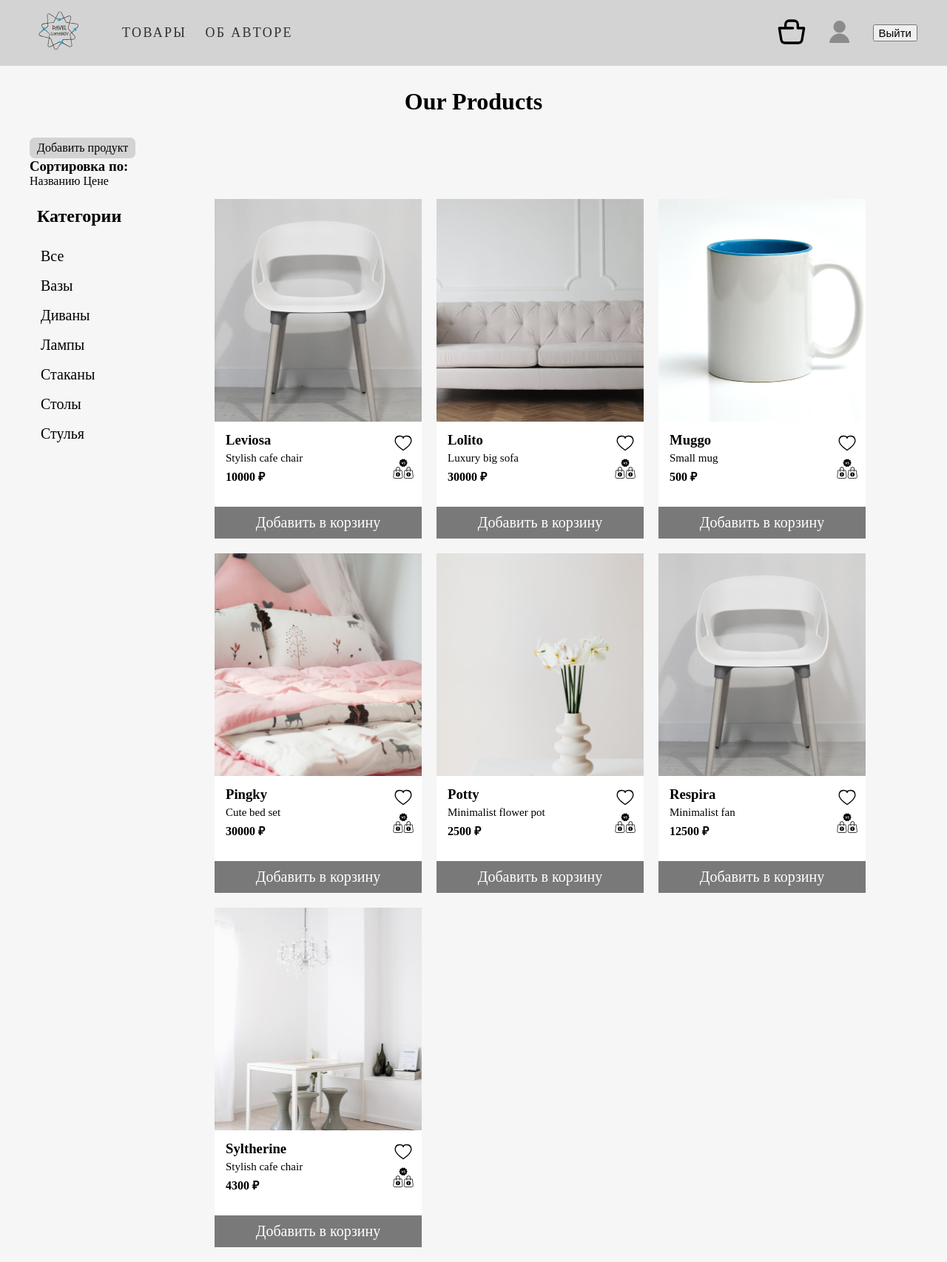
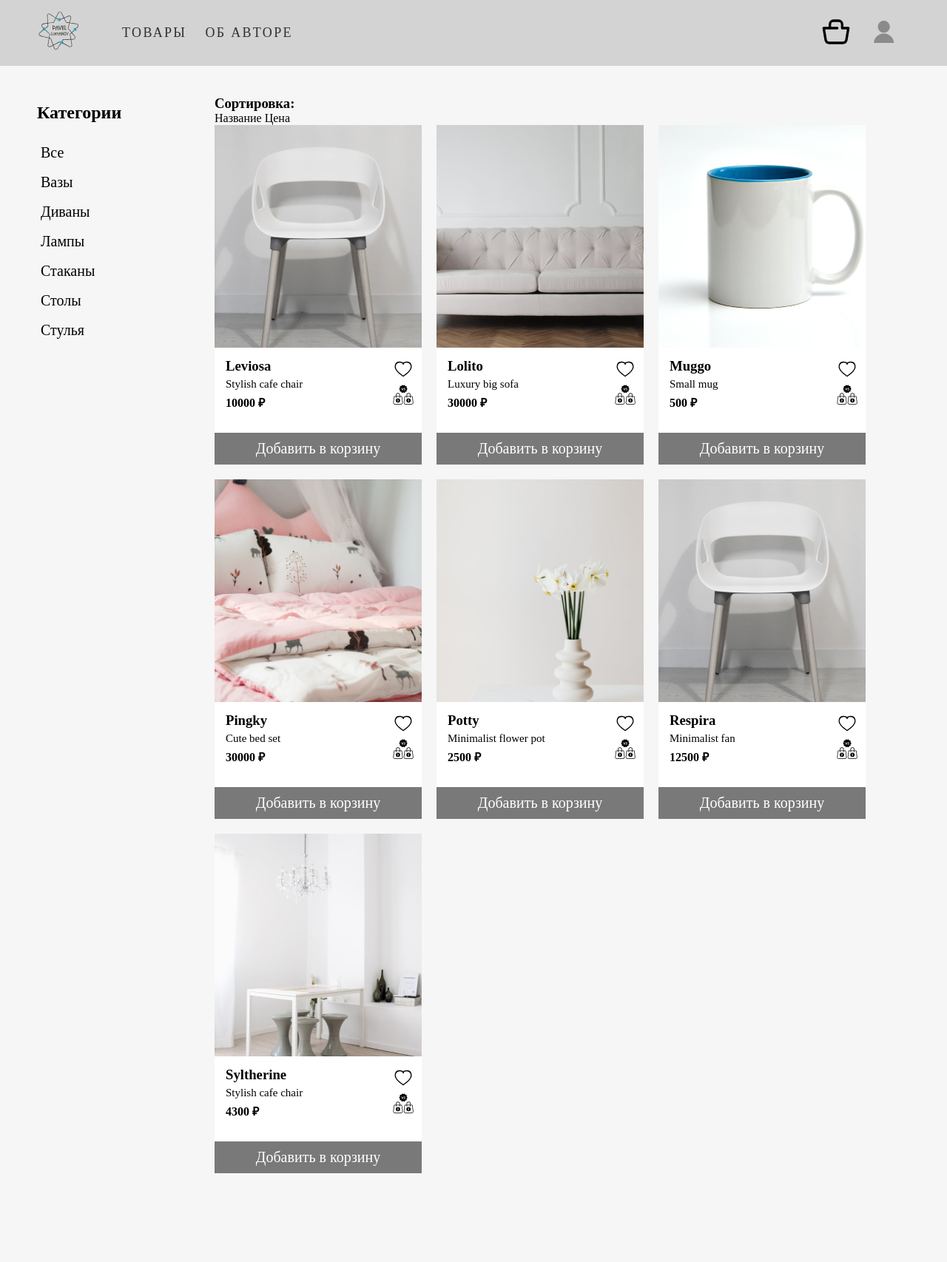
Before and after one commit to pavellukyanov08/OnlineShop_DjangoProject2, a Django app: page / in a window 1280 px wide. Shown: the whole page at 74% size. After the commit the page ends 1586 px from the top, so only its background shows below. Run offline with Django 4.2, Linux system fonts and the light colour scheme; a user stored in the database is signed in; data comes from the database, SQL or seed files in the repository; both versions use the stored data as it was after the commit.

Commit message:
OnlineShop ->

```diff
--- a/main_page/static/css/base.css
+++ b/main_page/static/css/base.css
@@ -98,11 +98,29 @@ ul {
 
 .dropdown {
   position: absolute;
-  top: 100%;
-  right: -40px;
   display: none;
+  top: 20px;
+  right: -90px;
+  text-align: center;
   background-color: #d3d3d3;
   border-radius: 5px;
+  border: 1px solid white;
+}
+
+.user-section {
+  /*display: flex;*/
+  /*flex-direction: column;*/
+  padding-bottom: 5px;
+  font-size: 20px;
+  border-bottom: 2px solid white;
+}
+
+.username {
+  padding-bottom: 7px;
+}
+
+.add-product {
+  font-size: 17px;
 }
 
 .dropdown ul {
@@ -115,19 +133,26 @@ ul {
   padding: 10px 10px 5px 10px;
 }
 
-.dropdown a {
+.dropdown a:hover {
+  color: white;
+  }
+
+.user-nav__profile:hover .dropdown {
+  display: block;
+  width: 200px;
+}
+
+.user-dropdown-nav li a{
   font-size: 20px;
 }
 
-.dropdown a:hover {
-  color: white;
+.logout-btn {
+  width: 70%;
 }
 
-.user-nav__profile:hover .dropdown {
-  display: block;
+.user-auth {
+  border-top: 2px solid white;
 }
-
-
 
 .user-nav__user-profile a {
   text-decoration: none;
@@ -141,7 +166,7 @@ ul {
   list-style: none;
 }
 
-.logout-btn {
+.logout-link {
   font-size: 15px;
 }
 
--- a/main_page/static/css/style.css
+++ b/main_page/static/css/style.css
@@ -11,11 +11,6 @@ body {
     box-sizing: border-box
 }
 
-h1 {
-    text-align: center;
-    padding: 30px 0 30px 0;
-}
-
 a {
     text-decoration: none;
     color: black;
@@ -24,7 +19,11 @@ a {
 
 .main-content {
     display: flex;
-    margin-top: 15px;
+    padding-top: 40px;
+}
+
+.user-section {
+    padding-bottom: 7px;
 }
 
 .categories-block h2 {
--- a/templates/main_page/base.html
+++ b/templates/main_page/base.html
@@ -40,19 +40,38 @@
 
                     <div class="dropdown">
                         <ul class="user-dropdown" id="user-dropdown">
+                            <li class="user-section">
+                                <a class="username" href="#">{{ user }}</a>
+
+                                {% if user.is_superuser and user.is_staff %}
+                                    <a class="add-product" href="{% url 'main_page:add_product' %}">Добавить продукт</a>
+                                {% endif %}
+                            </li>
+                        </ul>
+
+                        <ul class="user-dropdown-nav">
                             <li><a href="{% url 'favourites:all_products' %}">Избранное</a></li>
                             <li><a href="{% url 'compare:all_compare' %}">Сравнение</a></li>
+
+                        </ul>
+
+                        <ul class="user-auth">
+                            <li><a href="{% url 'login' %}">Сменить пользователя</a></li>
+                            <li>
+                                <form action="{% url 'logout' %}" method="post">
+                                    {% csrf_token %}
+                                    <button class="logout-btn">Выйти</button>
+                                </form>
+                            </li>
                         </ul>
                     </div>
                 </div>
 
                 <div class="user-nav__user-logout">
-                    <a href="">
-                        <form action="{% url 'logout' %}" method="post">
-                            {% csrf_token %}
-                            <button class="logout-btn">Выйти</button>
-                        </form>
-                    </a>
+{#                    <form action="{% url 'logout' %}" method="post">#}
+{#                        {% csrf_token %}#}
+{#                        <button class="logout-btn">Выйти</button>#}
+{#                    </form>#}
                 </div>
                 {% else %}
 
--- a/templates/main_page/index.html
+++ b/templates/main_page/index.html
@@ -11,27 +11,13 @@
 {% endblock %}
 
 {% block content %}
-    <h1>Our Products</h1>
-
-    <div class="add-product-block container">
-        <a class="add-product" href="{% url 'main_page:add_product' %}">Добавить продукт</a>
-    </div>
-
-    <div class="sorted-block container">
-        <h3>Сортировка по:</h3>
-        <a class="sort-by" href="?sort_by=name">Названию</a>
-        <a class="sort-by" href="?sort_by=price">Цене</a>
-    </div>
-
     <section class="main-content container">
         <aside class="categories-block">
             <h2>Категории</h2>
 
             <ul class="categories-list">
                 <a {% if not category %} class="all-selected" {% endif %} href="{% url 'main_page:index' %}">
-                    <li>
-                        Все
-                    </li>
+                    <li>Все</li>
                 </a>
 
                 {% for cat in categories %}
@@ -42,6 +28,13 @@
                 {% endfor %}
             </ul>
         </aside>
+
+        <div class="catalog">
+            <div class="sorted-block">
+                <h3>Сортировка:</h3>
+                <a class="sort-by" href="?sort_by=name">Название</a>
+                <a class="sort-by" href="?sort_by=price">Цена</a>
+            </div>
 
             <div class="products-tape">
                 {% for product in products %}
@@ -83,5 +76,8 @@
                     </div>
                 {% endfor %}
             </div>
+        </div>
+
+
     </section>
 {% endblock %}
```
Also changed, not shown: db.sqlite3. Lines whose indentation alone changed are shown as unchanged.
